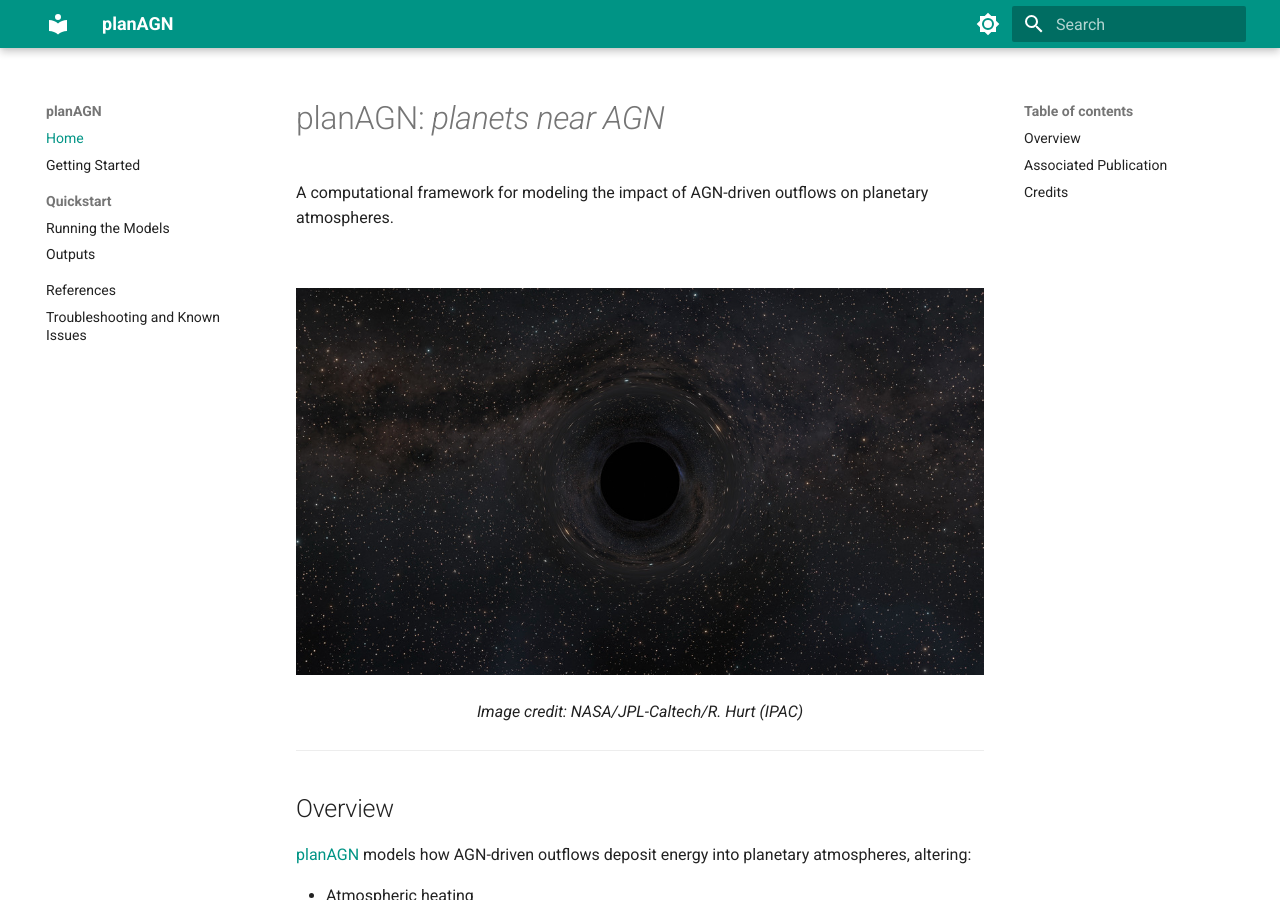
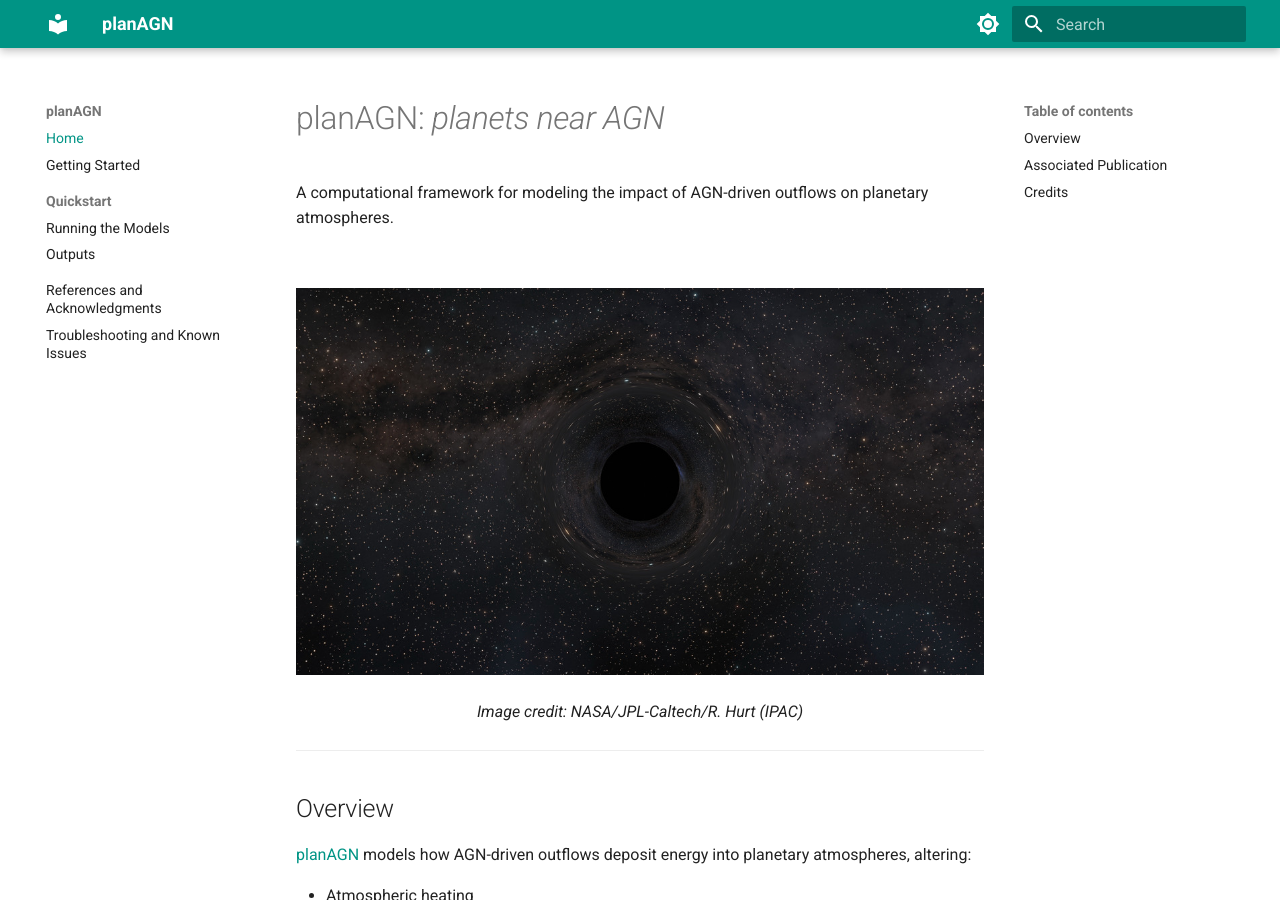
Before and after one commit to jourdanwaas/planAGN, an MkDocs documentation site: the page built from docs/docs/index.md, in a window 1280 px wide and 900 px high. Built offline with MkDocs 1.6.1 and Material for MkDocs 9.7.7, drawn with Linux system fonts in a browser that asks for light colours.

Commit message:
added acknowledgments

```diff
--- a/docs/mkdocs.yml
+++ b/docs/mkdocs.yml
@@ -30,7 +30,7 @@ nav:
       - Running the Models: running.md
       - Outputs: output.md
 
-  - References: ref.md
+  - References and Acknowledgments: ref.md
   - Troubleshooting and Known Issues: issues.md
 
 markdown_extensions:
```
